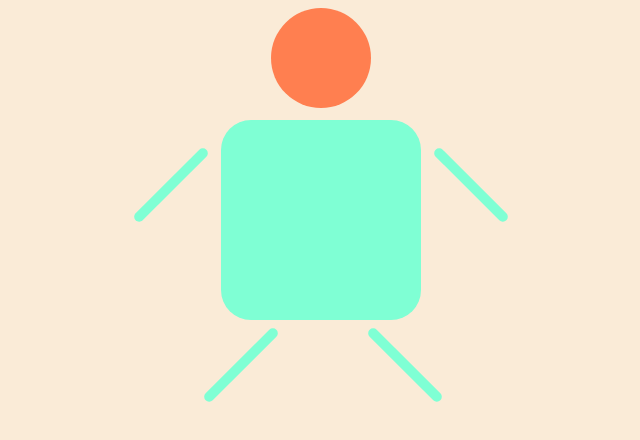
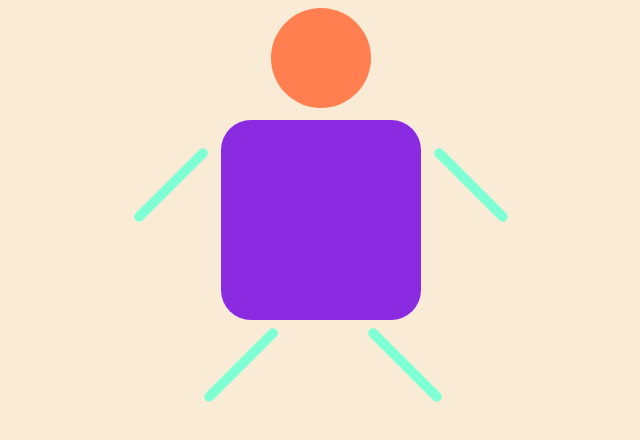
Before and after one commit to AnetaBokova/MyFirstChoveche, a plain HTML site: page index.html in a window 1280 px wide. Shown: the whole page, without its empty margins (319-959 px from the left). Drawn offline with Linux system fonts and the light colour scheme.

Commit message:
choveche body color changed

```diff
--- a/style.css
+++ b/style.css
@@ -15,7 +15,7 @@ body {
 .body {
     width: 200px;
     height: 200px;
-    background-color: aquamarine;
+    background-color: blueviolet;
     position: absolute;
     left: 50%;
     margin-left: -100px;
```
